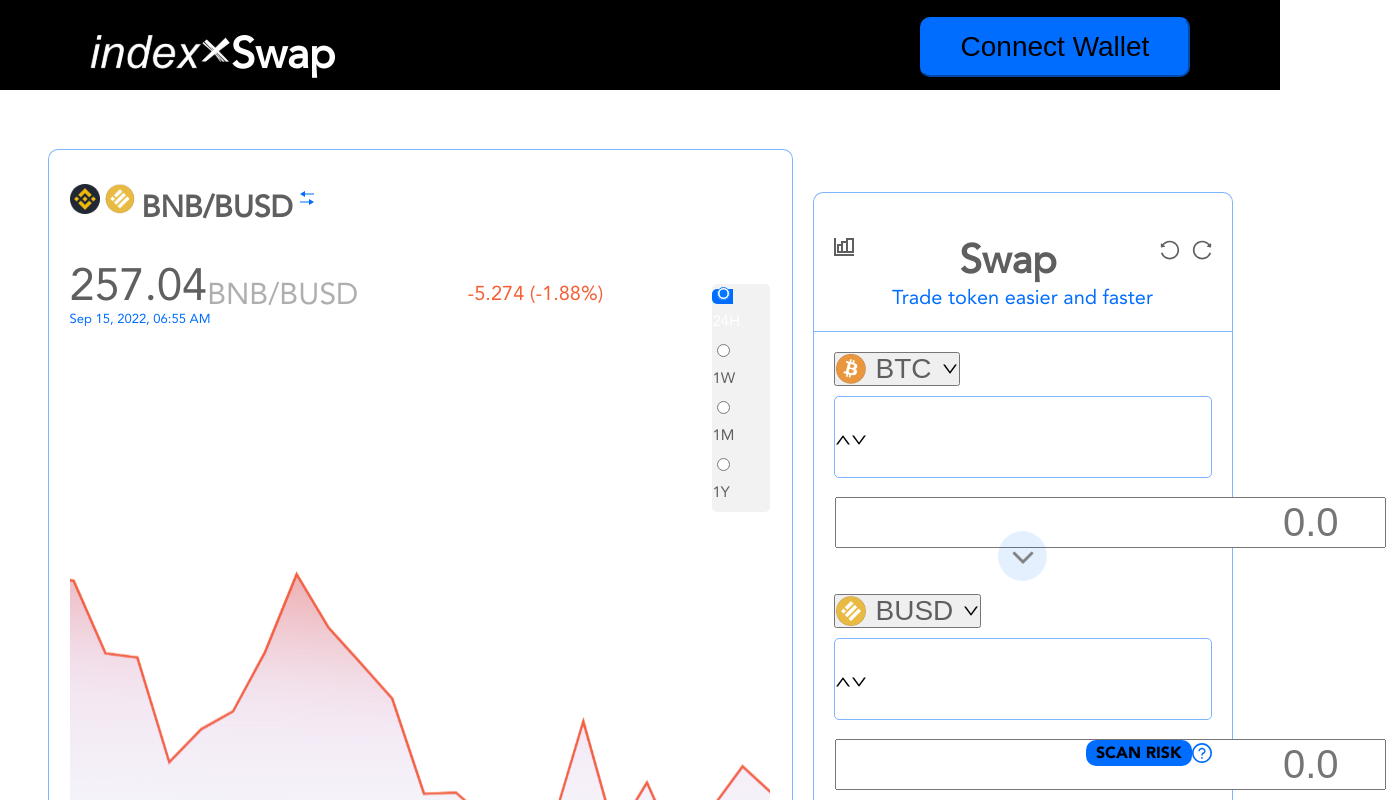
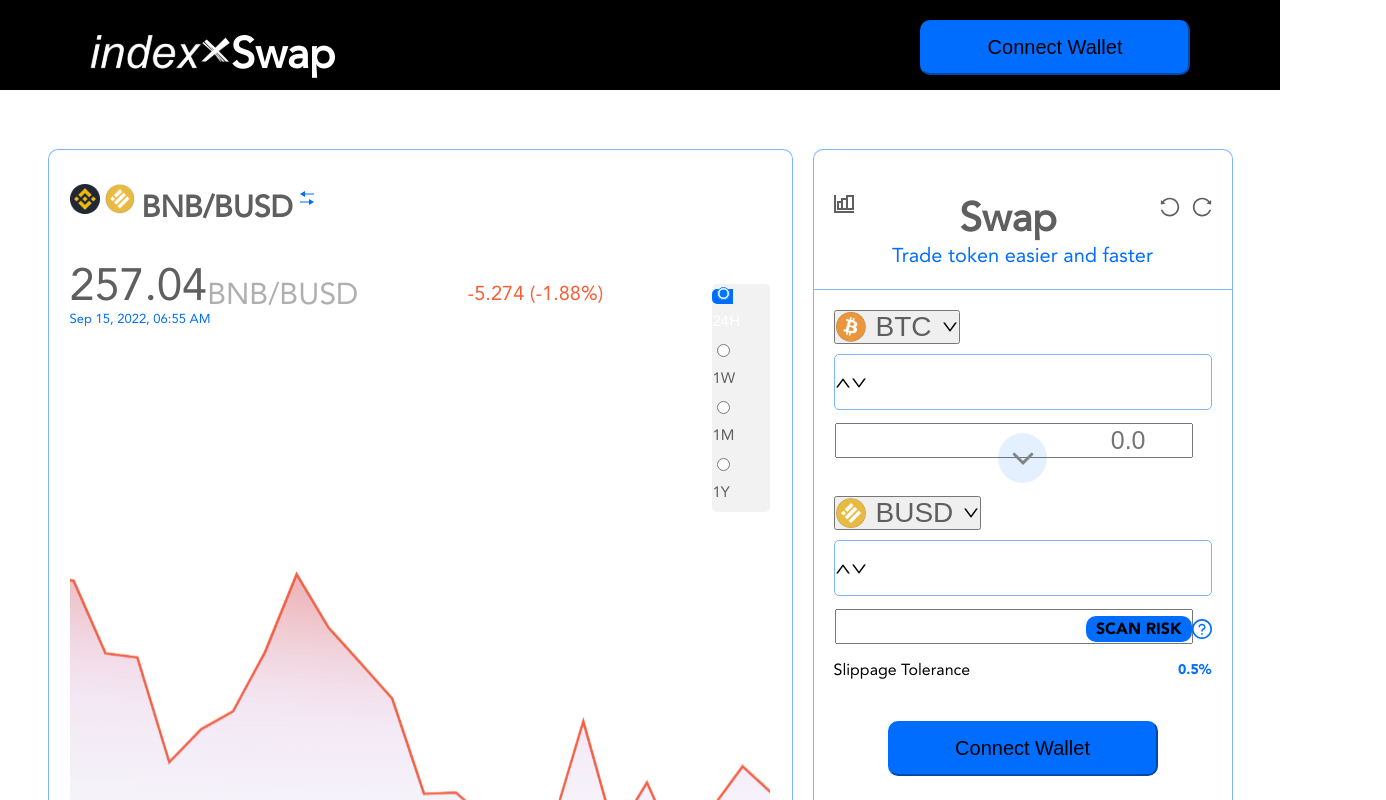
Before and after one commit to skullpunks/Indexx_Hybrid_Exchange, a React (Create React App) app: page /indexx-exchange/swap in a window 1280 px wide. Shown: the top 800 px of the page, 1386 px wide, since content can reach past the window. Built offline with nearby package versions, Linux system fonts and the light colour scheme; what @web3-react/core would draw is missing.

Commit message:
Transaction Submit and Wait for Confirmation screens added
Transaction Submit and Wait for Confirmation screens added

```diff
--- a/src/components/ConfirmSwap/ConfirmSwap.css
+++ b/src/components/ConfirmSwap/ConfirmSwap.css
@@ -12,7 +12,7 @@
 .helper_text {
     color: #006DFF;
     font-size:14px;
-
+    font-family: AvenirHeavy;
 }
 
 .card_body {
--- a/src/components/Header/Header.css
+++ b/src/components/Header/Header.css
@@ -65,9 +65,9 @@
 
 .ant-btn.btn_xl {
     min-width: 270px;
-    height: 60px;
+    height: 55px;
     border-radius: 10px;
-    font-size: 28px;
+    font-size: 20px;
 }
 .ant-btn-primary {
     background-color: #006DFF;
--- a/src/components/IndexxScan/IndexxScan.css
+++ b/src/components/IndexxScan/IndexxScan.css
@@ -64,10 +64,10 @@
     margin-right: 12px;
 }
 
-
+/*
 .from__icon {
     margin-bottom: 30px;
-}
+} */
 
 .swap__coin__circle {
     width: 49px;
@@ -89,3 +89,9 @@
     display: flex;
     align-items: center;
 }
+
+.helper_text {
+    color: #006DFF;
+    font-size:14px;
+    font-family: "AvenirHeavy";
+}
--- a/src/components/IndexxScan/IndexxScan.tsx
+++ b/src/components/IndexxScan/IndexxScan.tsx
@@ -33,7 +33,7 @@
         setStatus("SelectToken");
     }
     return (
-        <div className="scan-container">
+        <div className="scan-container flex-align-stretch">
             {toggleChart && <Chart />}
 
             <div className='card'>
@@ -102,7 +102,10 @@
                     <div className='info__text'>
                         <Tag color="#006DFF" className='tag' >SCAN RISK</Tag>
                         <QuestionCircleOutlined style={{ fontSize: '20px', color: '#006DFF' }} />
-
+                    </div>
+                    <div className="d-flex flex-justify-between">
+                        <div>Slippage Tolerance</div>
+                        <div className="helper_text">0.5%</div>
                     </div>
 
                 </div>
--- a/src/components/IndexxSwap/IndexxSwap.tsx
+++ b/src/components/IndexxSwap/IndexxSwap.tsx
@@ -3,6 +3,8 @@
 import IndexxScan from "../IndexxScan/IndexxScan";
 import SelectToken from '../SelectToken/SelectToken';
 import ConfirmSwap from '../ConfirmSwap/ConfirmSwap';
+import WaitForConfirmation from '../WaitForConfirmation/WaitForConfirmation';
+import TransactionSubmit from '../TransactionSubmit/TransactionSubmit';
 
 const IndexxSwap = () => {
     const [status, setStatus] = useState("");
@@ -15,10 +17,10 @@
                         return <SelectToken setStatus={setStatus} />;
                     case 'ConfirmSwap':
                         return <ConfirmSwap setStatus={setStatus} />;
-                    // case 'WaitForConfirmation':
-                    //     return <WaitForConfirmation setStatus={setStatus} />;
-                    // case 'TransactionSubmit':
-                    //     return <TransactionSubmit setStatus={setStatus} />;
+                    case 'WaitForConfirmation':
+                        return <WaitForConfirmation setStatus={setStatus} />;
+                    case 'TransactionSubmit':
+                        return <TransactionSubmit setStatus={setStatus} />;
                     default:
                         return <IndexxScan setStatus={setStatus} />;
                 }
--- /dev/null
+++ b/src/components/TransactionSubmit/TransactionSubmit.tsx
@@ -0,0 +1,18 @@
+import React from 'react'
+
+interface Props {
+    setStatus: (value: string | ((prevVar: string) => string)) => void;
+}
+
+const TransactionSubmit: React.FC<(Props)> = ({ setStatus }) => {
+    console.log(setStatus);
+    return (
+        <div className='scan-container'>
+            <div className='card'>
+                TransactionSubmit
+            </div>
+        </div>
+    )
+}
+
+export default TransactionSubmit
--- /dev/null
+++ b/src/components/WaitForConfirmation/WaitForConfirmation.tsx
@@ -0,0 +1,19 @@
+import React from 'react';
+import "./WaitForConfirmation.css";
+
+interface Props {
+    setStatus: (value: string | ((prevVar: string) => string)) => void;
+}
+
+const WaitForConfirmation: React.FC<(Props)> = ({ setStatus }) => {
+    console.log(setStatus);
+    return (
+        <div className='scan-container'>
+            <div className='card'>
+                WaitForConfirmation
+            </div>
+        </div>
+    )
+}
+
+export default WaitForConfirmation
--- a/src/index.css
+++ b/src/index.css
@@ -42,6 +42,9 @@
 }
 div.flex-align-center {
   align-items: center;
+}
+div.flex-align-stretch {
+  align-items: stretch;
 }
 div.flex-justify-center {
   justify-content: center;
@@ -111,13 +114,13 @@
 .input__field {
   border: 1px solid rgba(0, 109, 255, 0.5);
   border-radius: 5px;
-  height: 82px;
-  line-height: 90px;
+  height: 56px;
+  line-height: 60px;
 }
 
 .input__field input {
   text-align: right;
-  font-size: 40px;
+  font-size: 25px;
   padding-right: 30px;
 }
 
```
Also changed, not shown: src/components/TransactionSubmit/TransactionSubmit.css (added), src/components/WaitForConfirmation/WaitForConfirmation.css (added).
